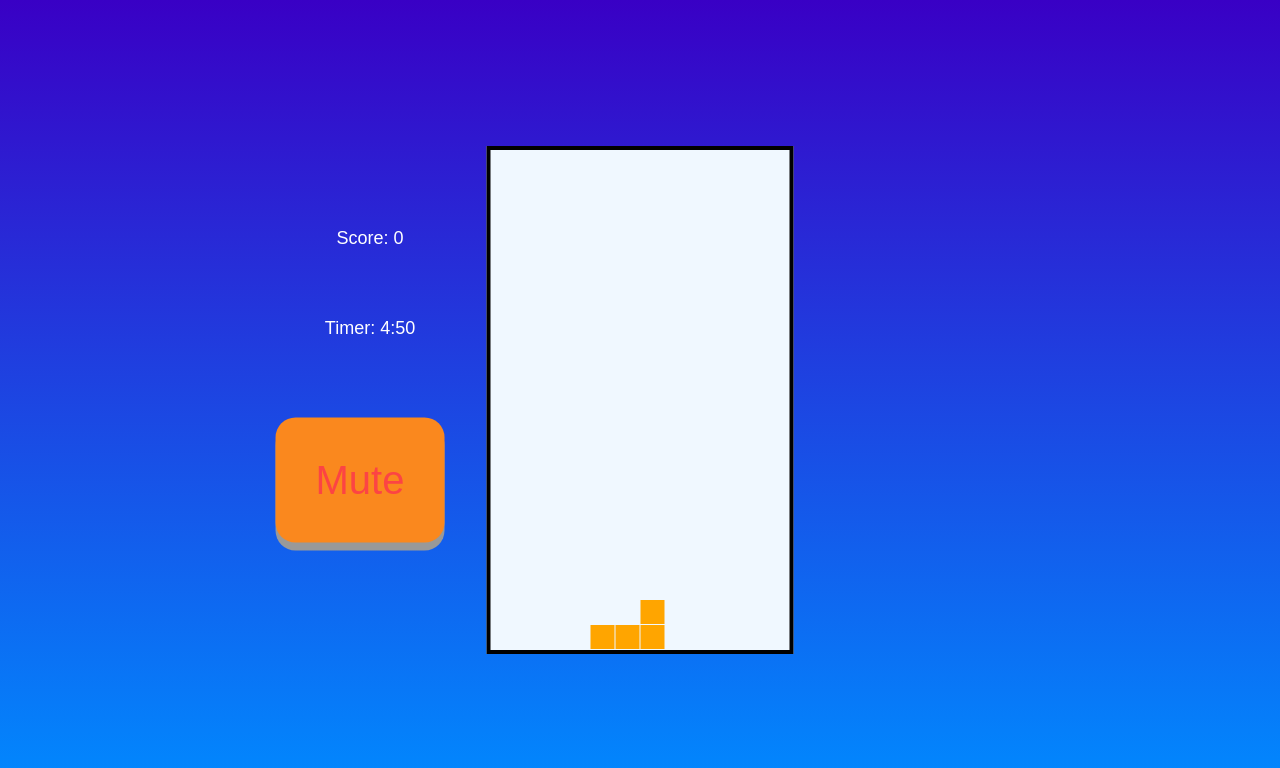
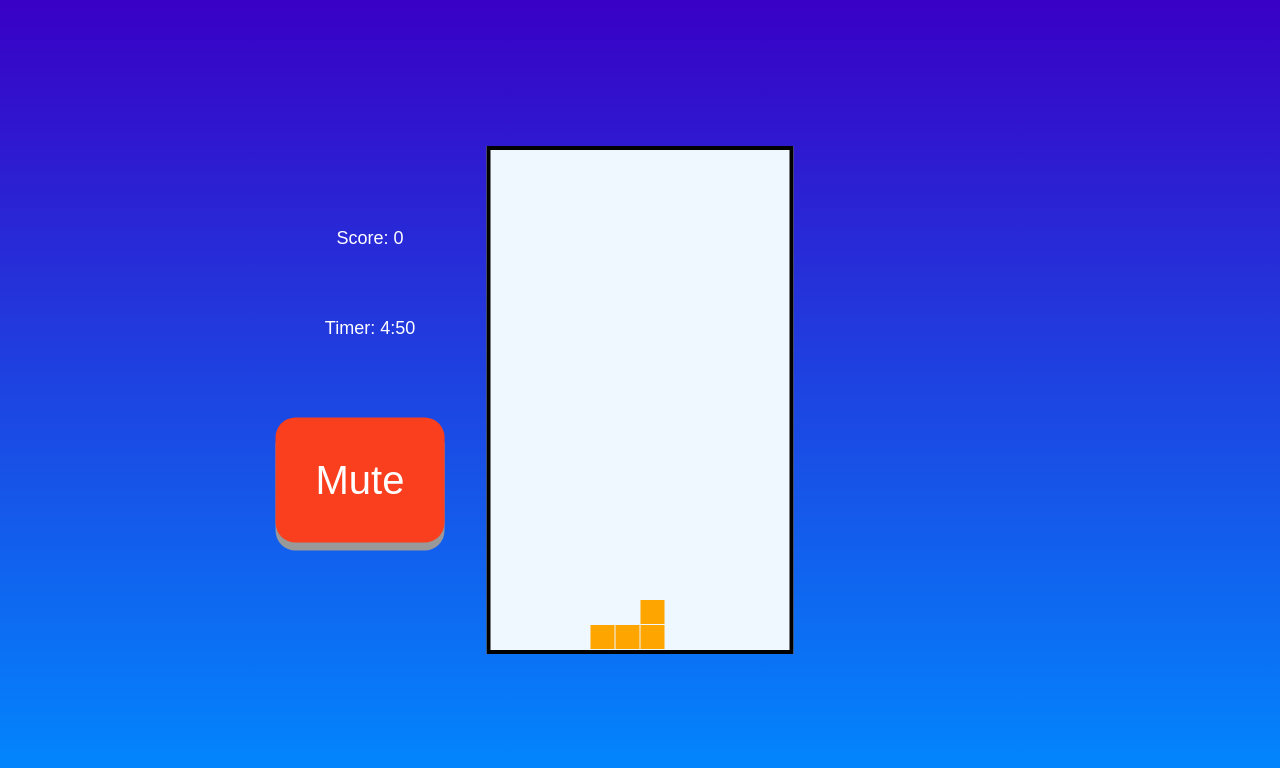
Before and after one commit to OGoggins/Tetra, a website with bundled scripts: page easy/index.html in a window 1280 px wide. Both pictures are taken after a click on the button "Mute". Built offline with nearby package versions, Linux system fonts and the light colour scheme.

Commit message:
colour  change

```diff
--- a/control/index.css
+++ b/control/index.css
@@ -32,8 +32,8 @@ html {
 
 .buttonColourRed {
     outline: none;
-    color: #fc4444;
-    background-color: #fa881e;
+    color: #fff;
+    background-color: #fa3f1e;
     border: none;
     border-radius: 0.5em;
     box-shadow: 0 0.2em #999;
@@ -64,7 +64,7 @@ html {
 
 
 .buttonColour:hover {background-color: #4393b3}
-.buttonColourRed:hover {background-color: #ff7b00}
+.buttonColourRed:hover {background-color: #e03a1d}
 
 #gameScreen {
     border-style: solid;
--- a/easy/index.css
+++ b/easy/index.css
@@ -31,8 +31,8 @@ html {
 
 .buttonColourRed {
     outline: none;
-    color: #fc4444;
-    background-color: #fa881e;
+    color: #ffffff;
+    background-color: #fa3f1e;
     border: none;
     border-radius: 0.5em;
     box-shadow: 0 0.2em #999;
@@ -63,7 +63,7 @@ html {
 
 
 .buttonColour:hover {background-color: #4393b3}
-.buttonColourRed:hover {background-color: #ff7b00}
+.buttonColourRed:hover {background-color: #e03a1d}
 
 #gameScreen {
     border-style: solid;
```
